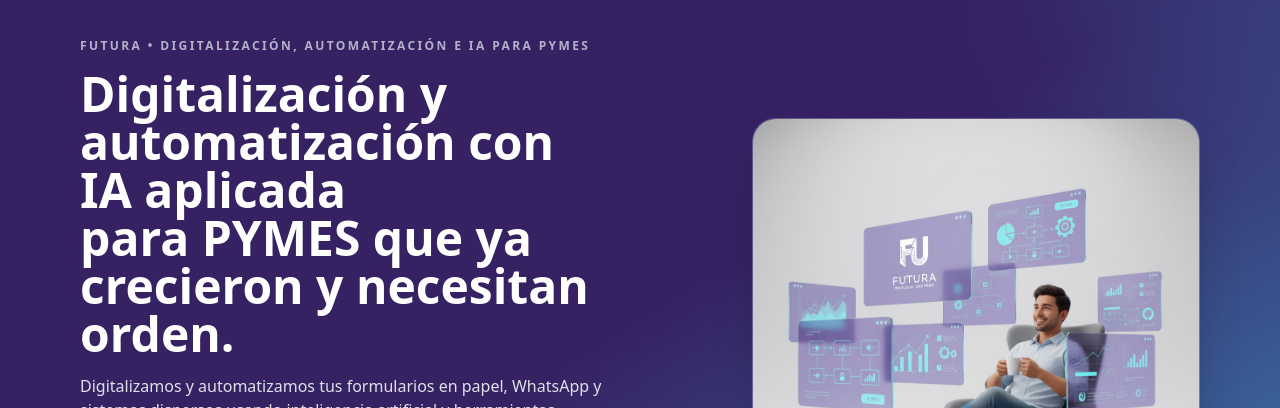
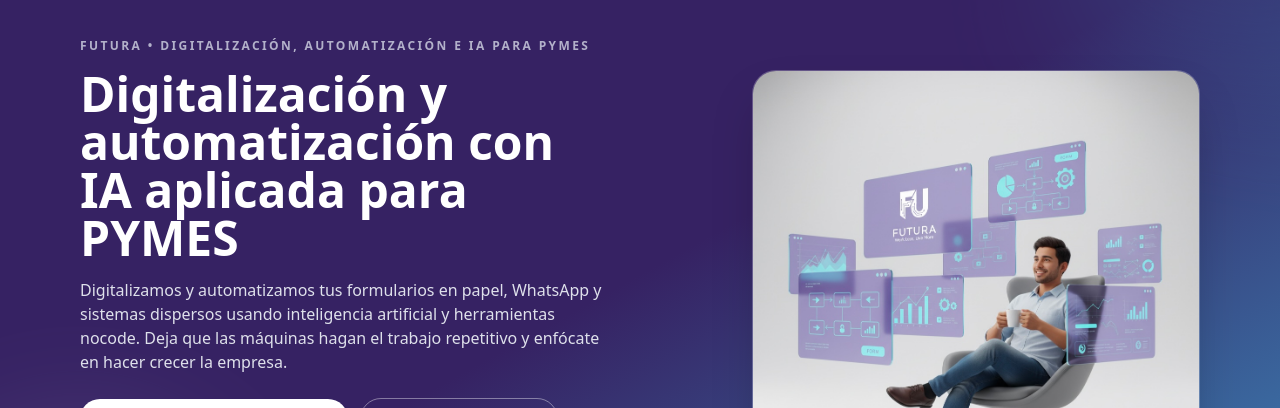
Before and after one commit to LuiisGo/futura-site, a Next.js app: page / in a window 1280 px wide. Shown: the part 160-568 px from the top of the page. Built offline with nearby package versions, Linux system fonts and the light colour scheme; no server answers.

Commit message:
Update Hero.tsx

```diff
--- a/components/sections/Hero.tsx
+++ b/components/sections/Hero.tsx
@@ -25,8 +25,8 @@
           </span>
           <h1 className="text-3xl sm:text-4xl md:text-5xl font-semibold leading-tight mb-4">
             Digitalización y automatización con IA aplicada
-            <br />
-            para PYMES que ya crecieron y necesitan orden.
+
+            para PYMES
           </h1>
           <p className="text-sm md:text-base text-slate-100/90 max-w-xl mb-6">
             Digitalizamos y automatizamos tus formularios en papel, WhatsApp y
```
